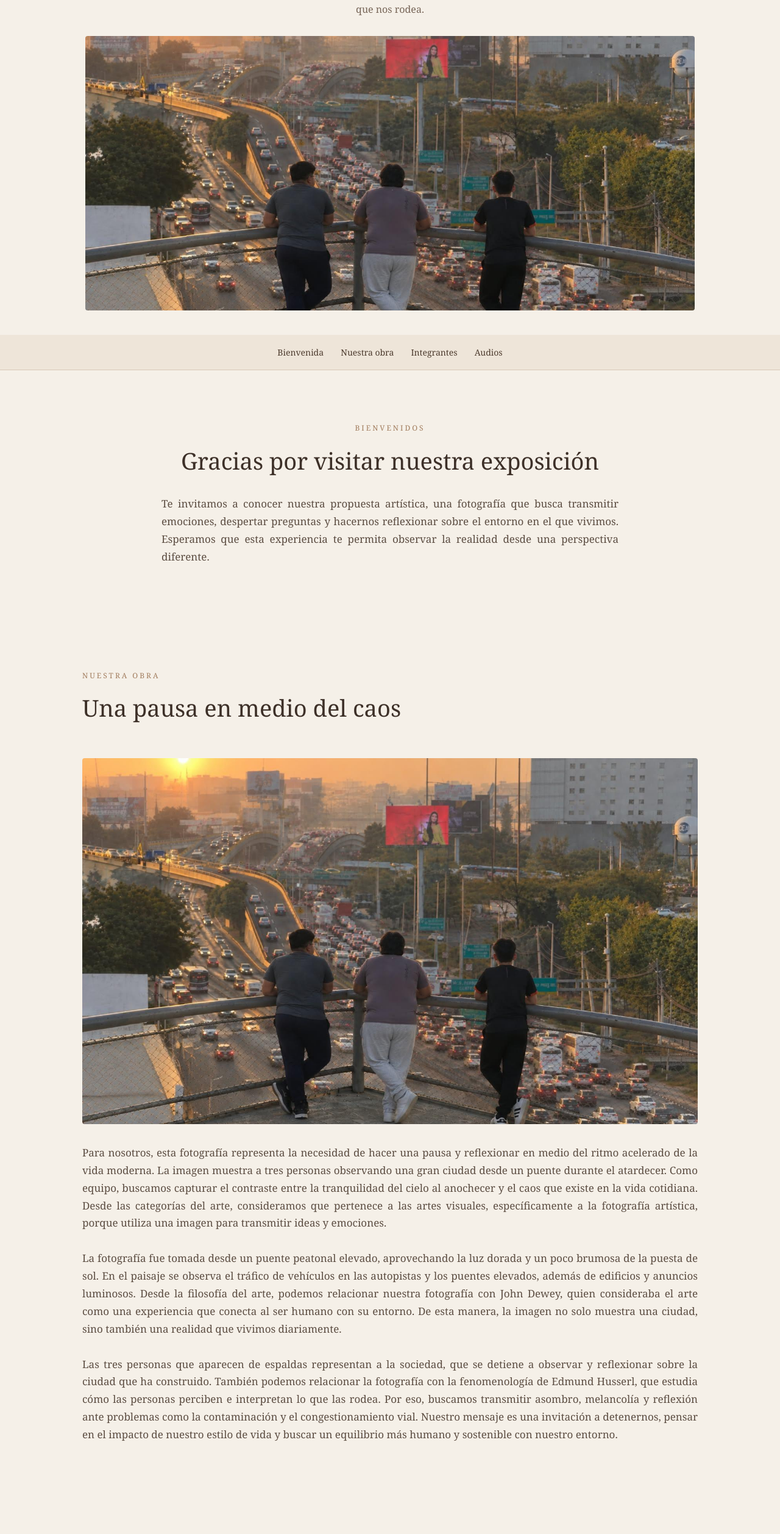
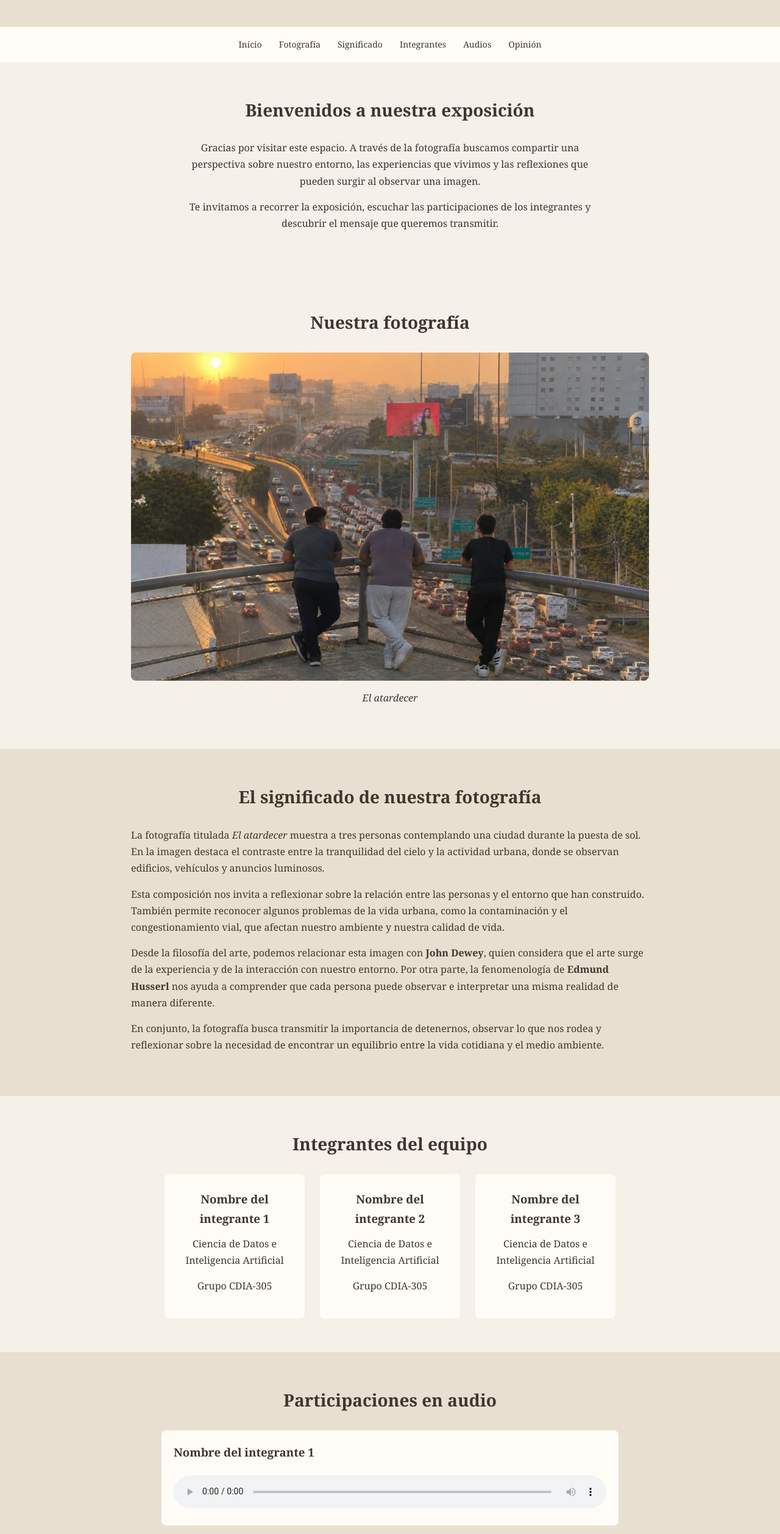
Before and after one commit to User12345-rgb/exposicion-atardecer, a plain HTML site: page index.html in a window 1280 px wide. Shown: the part 250-2765 px from the top of the page at 61% size. Drawn offline with Linux system fonts and the light colour scheme.

Commit message:
Revise index.html for new exhibition theme
Updated the title and content of the exhibition page, enhancing the overall design and structure.

```diff
--- a/index.html
+++ b/index.html
@@ -3,9 +3,17 @@
 <head>
 <meta charset="UTF-8">
 <meta name="viewport" content="width=device-width, initial-scale=1.0">
-    <title>Exposición Artística</title>
+<title>Más allá de una imagen</title>
 
 <style>
+:root {
+    --fondo: #F5F0E8;
+    --seccion: #E9DFD1;
+    --texto: #40352E;
+    --detalle: #846B58;
+    --blanco: #FFFCF7;
+}
+
 * {
     margin: 0;
     padding: 0;
@@ -17,185 +25,191 @@
 }
 
 body {
-            background: #f5f0e8;
-            color: #3d3028;
     font-family: Georgia, serif;
+    background-color: var(--fondo);
+    color: var(--texto);
     line-height: 1.7;
 }
 
 header {
-            min-height: 90vh;
-            display: flex;
-            flex-direction: column;
-            justify-content: center;
-            align-items: center;
     text-align: center;
-            padding: 40px 20px;
+    padding: 65px 20px;
+    background-color: var(--seccion);
 }
 
-        header .etiqueta {
+header .subtitulo {
     letter-spacing: 4px;
     font-size: 13px;
-            margin-bottom: 20px;
-            color: #96765e;
+    margin-bottom: 15px;
 }
 
 header h1 {
-            font-size: clamp(38px, 7vw, 75px);
-            font-weight: normal;
-            margin-bottom: 15px;
+    font-size: 42px;
+    margin-bottom: 12px;
 }
 
 header p {
-            max-width: 600px;
-            color: #766456;
-            margin-bottom: 30px;
-        }
-
-        .portada {
-            width: 90%;
-            max-width: 1000px;
-            height: 450px;
-            object-fit: cover;
-            border-radius: 4px;
+    font-size: 17px;
 }
 
 nav {
+    background-color: var(--blanco);
+    padding: 15px;
+    text-align: center;
     position: sticky;
     top: 0;
-            background: #eee5d9;
-            padding: 15px;
-            text-align: center;
     z-index: 10;
-            border-bottom: 1px solid #d8c9b8;
 }
 
 nav a {
-            color: #4c3a2d;
+    color: var(--texto);
     text-decoration: none;
     margin: 0 12px;
     font-size: 14px;
 }
 
 nav a:hover {
-            color: #a47750;
+    color: var(--detalle);
+    text-decoration: underline;
 }
 
 section {
-            padding: 85px 20px;
-            max-width: 1050px;
+    padding: 55px 20px;
+    max-width: 1000px;
     margin: auto;
 }
 
-        .subtitulo {
-            color: #a17c5d;
-            letter-spacing: 3px;
-            text-transform: uppercase;
-            font-size: 12px;
-            margin-bottom: 10px;
-        }
-
 h2 {
-            font-size: 38px;
-            font-weight: normal;
+    text-align: center;
+    font-size: 28px;
     margin-bottom: 25px;
 }
 
-        .texto {
-            font-size: 17px;
-            color: #5c4d42;
-            text-align: justify;
+h3 {
+    margin-bottom: 12px;
 }
 
-        .fotografia {
-            width: 100%;
-            max-height: 600px;
-            object-fit: cover;
-            margin: 25px 0;
-            border-radius: 4px;
+p {
+    margin-bottom: 15px;
 }
 
 .bienvenida {
     text-align: center;
     max-width: 750px;
+}
+
+.fotografia {
+    text-align: center;
+}
+
+.fotografia img {
+    width: 100%;
+    max-width: 850px;
+    border-radius: 8px;
+    display: block;
     margin: auto;
 }
 
-        .equipo {
-            display: grid;
-            grid-template-columns: repeat(3, 1fr);
-            gap: 20px;
-            margin-top: 35px;
+.pie-foto {
+    margin-top: 15px;
+    font-style: italic;
+}
+
+.significado {
+    background-color: var(--seccion);
+    max-width: 100%;
+}
+
+.significado-contenido {
+    max-width: 850px;
+    margin: auto;
+}
+
+.integrantes {
+    display: flex;
+    justify-content: center;
+    flex-wrap: wrap;
+    gap: 25px;
+    text-align: center;
 }
 
 .integrante {
-            background: #eee5d9;
-            padding: 30px 15px;
-            text-align: center;
-            border-radius: 4px;
-        }
-
-        .integrante h3 {
-            font-size: 19px;
-            font-weight: normal;
-            margin-bottom: 10px;
-        }
-
-        .integrante p {
-            font-size: 14px;
-            color: #766456;
+    background-color: var(--blanco);
+    padding: 25px;
+    border-radius: 8px;
+    width: 230px;
 }
 
 .audios {
-            display: grid;
-            gap: 20px;
-            margin-top: 30px;
+    background-color: var(--seccion);
+    max-width: 100%;
+}
+
+.audios-contenido {
+    max-width: 750px;
+    margin: auto;
 }
 
 .audio {
-            background: #eee5d9;
-            padding: 25px;
-            border-radius: 4px;
-        }
-
-        .audio h3 {
-            font-weight: normal;
-            margin-bottom: 15px;
+    background-color: var(--blanco);
+    padding: 20px;
+    margin: 15px 0;
+    border-radius: 8px;
 }
 
 audio {
     width: 100%;
+    margin-top: 10px;
+}
+
+.formulario {
+    text-align: center;
+    max-width: 750px;
+}
+
+.boton {
+    display: inline-block;
+    background-color: var(--detalle);
+    color: white;
+    padding: 13px 25px;
+    border-radius: 5px;
+    text-decoration: none;
+    margin-top: 15px;
+}
+
+.boton:hover {
+    background-color: var(--texto);
 }
 
 footer {
+    background-color: var(--texto);
+    color: white;
     text-align: center;
-            padding: 35px 20px;
-            background: #e9dfd2;
-            color: #766456;
-            font-size: 13px;
+    padding: 25px;
+    font-size: 14px;
 }
 
-        @media (max-width: 700px) {
-            .portada {
-                height: 280px;
+@media (max-width: 600px) {
+    header h1 {
+        font-size: 30px;
+    }
+
+    nav {
+        padding: 12px 5px;
     }
 
     nav a {
         display: inline-block;
-                margin: 5px 8px;
+        margin: 5px;
         font-size: 12px;
     }
 
-            .equipo {
-                grid-template-columns: 1fr;
+    section {
+        padding: 40px 18px;
     }
 
-            h2 {
-                font-size: 30px;
-            }
-
-            section {
-                padding: 60px 22px;
+    .integrante {
+        width: 100%;
     }
 }
 </style>
@@ -203,153 +217,122 @@
 
 <body>
 
-    <!-- PORTADA -->
 <header>
-        <div class="etiqueta">EXPOSICIÓN ARTÍSTICA</div>
+    <p class="subtitulo">EXPOSICIÓN ARTÍSTICA</p>
+    <h1>Más allá de una imagen</h1>
+    <p>Una mirada diferente a nuestro entorno</p>
+</header>
 
-        <h1>El atardecer</h1>
+<nav>
+    <a href="#inicio">Inicio</a>
+    <a href="#fotografia">Fotografía</a>
+    <a href="#significado">Significado</a>
+    <a href="#integrantes">Integrantes</a>
+    <a href="#audios">Audios</a>
+    <a href="#formulario">Opinión</a>
+</nav>
+
+<section id="inicio" class="bienvenida">
+    <h2>Bienvenidos a nuestra exposición</h2>
 
     <p>
-            Una mirada diferente a nuestro entorno,
-            nuestras experiencias y la realidad que nos rodea.
+        Gracias por visitar este espacio. A través de la fotografía
+        buscamos compartir una perspectiva sobre nuestro entorno,
+        las experiencias que vivimos y las reflexiones que pueden
+        surgir al observar una imagen.
     </p>
 
+    <p>
+        Te invitamos a recorrer la exposición, escuchar las
+        participaciones de los integrantes y descubrir el mensaje
+        que queremos transmitir.
+    </p>
+</section>
+
+<section id="fotografia" class="fotografia">
+    <h2>Nuestra fotografía</h2>
+
     <img src="imagenes/foto1.png"
-             alt="Fotografía principal de la exposición"
-             class="portada">
-    </header>
+         alt="Fotografía El atardecer">
 
-    <!-- MENÚ -->
-    <nav>
-        <a href="#bienvenida">Bienvenida</a>
-        <a href="#obra">Nuestra obra</a>
-        <a href="#equipo">Integrantes</a>
-        <a href="#audios">Audios</a>
-    </nav>
+    <p class="pie-foto">El atardecer</p>
+</section>
 
-    <!-- BIENVENIDA -->
-    <section id="bienvenida">
-        <div class="bienvenida">
-            <div class="subtitulo">BIENVENIDOS</div>
+<section id="significado" class="significado">
+    <div class="significado-contenido">
+        <h2>El significado de nuestra fotografía</h2>
 
-            <h2>Gracias por visitar nuestra exposición</h2>
+        <p>
+            La fotografía titulada <em>El atardecer</em> muestra
+            a tres personas contemplando una ciudad durante la
+            puesta de sol. En la imagen destaca el contraste
+            entre la tranquilidad del cielo y la actividad urbana,
+            donde se observan edificios, vehículos y anuncios
+            luminosos.
+        </p>
 
-            <p class="texto">
-                Te invitamos a conocer nuestra propuesta artística,
-                una fotografía que busca transmitir emociones,
-                despertar preguntas y hacernos reflexionar sobre
-                el entorno en el que vivimos.
-                Esperamos que esta experiencia te permita observar
-                la realidad desde una perspectiva diferente.
+        <p>
+            Esta composición nos invita a reflexionar sobre la
+            relación entre las personas y el entorno que han
+            construido. También permite reconocer algunos
+            problemas de la vida urbana, como la contaminación
+            y el congestionamiento vial, que afectan nuestro
+            ambiente y nuestra calidad de vida.
+        </p>
+
+        <p>
+            Desde la filosofía del arte, podemos relacionar
+            esta imagen con <strong>John Dewey</strong>, quien
+            considera que el arte surge de la experiencia y de
+            la interacción con nuestro entorno. Por otra parte,
+            la fenomenología de <strong>Edmund Husserl</strong>
+            nos ayuda a comprender que cada persona puede
+            observar e interpretar una misma realidad de
+            manera diferente.
+        </p>
+
+        <p>
+            En conjunto, la fotografía busca transmitir la
+            importancia de detenernos, observar lo que nos
+            rodea y reflexionar sobre la necesidad de encontrar
+            un equilibrio entre la vida cotidiana y el medio
+            ambiente.
         </p>
     </div>
 </section>
 
-    <!-- FOTOGRAFÍA Y SIGNIFICADO -->
-    <section id="obra">
-        <div class="subtitulo">NUESTRA OBRA</div>
-
-        <h2>Una pausa en medio del caos</h2>
-
-        <img src="imagenes/foto1.png"
-             alt="Tres personas observando la ciudad"
-             class="fotografia">
-
-        <div class="texto">
-
-            <p>
-                Para nosotros, esta fotografía representa la necesidad
-                de hacer una pausa y reflexionar en medio del ritmo
-                acelerado de la vida moderna. La imagen muestra a tres
-                personas observando una gran ciudad desde un puente
-                durante el atardecer. Como equipo, buscamos capturar
-                el contraste entre la tranquilidad del cielo al
-                anochecer y el caos que existe en la vida cotidiana.
-                Desde las categorías del arte, consideramos que
-                pertenece a las artes visuales, específicamente a la
-                fotografía artística, porque utiliza una imagen para
-                transmitir ideas y emociones.
-            </p>
-
-            <br>
-
-            <p>
-                La fotografía fue tomada desde un puente peatonal
-                elevado, aprovechando la luz dorada y un poco brumosa
-                de la puesta de sol. En el paisaje se observa el
-                tráfico de vehículos en las autopistas y los puentes
-                elevados, además de edificios y anuncios luminosos.
-                Desde la filosofía del arte, podemos relacionar
-                nuestra fotografía con John Dewey, quien consideraba
-                el arte como una experiencia que conecta al ser humano
-                con su entorno. De esta manera, la imagen no solo
-                muestra una ciudad, sino también una realidad que
-                vivimos diariamente.
-            </p>
-
-            <br>
-
-            <p>
-                Las tres personas que aparecen de espaldas representan
-                a la sociedad, que se detiene a observar y reflexionar
-                sobre la ciudad que ha construido. También podemos
-                relacionar la fotografía con la fenomenología de
-                Edmund Husserl, que estudia cómo las personas perciben
-                e interpretan lo que las rodea. Por eso, buscamos
-                transmitir asombro, melancolía y reflexión ante
-                problemas como la contaminación y el congestionamiento
-                vial. Nuestro mensaje es una invitación a detenernos,
-                pensar en el impacto de nuestro estilo de vida y buscar
-                un equilibrio más humano y sostenible con nuestro entorno.
-            </p>
-
-        </div>
-    </section>
-
-    <!-- INTEGRANTES -->
-    <section id="equipo">
-        <div class="subtitulo">QUIÉNES SOMOS</div>
-
+<section id="integrantes">
     <h2>Integrantes del equipo</h2>
 
-        <div class="equipo">
+    <div class="integrantes">
 
         <div class="integrante">
-                <h3>Scott De Los Rios Salinas</h3>
+            <h3>Nombre del integrante 1</h3>
             <p>Ciencia de Datos e Inteligencia Artificial</p>
-                <p>Grupo: CDIA-305</p>
+            <p>Grupo CDIA-305</p>
         </div>
 
         <div class="integrante">
-                <h3>José Emiliano Gómez Ramírez</h3>
+            <h3>Nombre del integrante 2</h3>
             <p>Ciencia de Datos e Inteligencia Artificial</p>
-                <p>Grupo: CDIA-305</p>
+            <p>Grupo CDIA-305</p>
         </div>
 
         <div class="integrante">
-                <h3>Iker Daniel Huerta Hernández</h3>
+            <h3>Nombre del integrante 3</h3>
             <p>Ciencia de Datos e Inteligencia Artificial</p>
-                <p>Grupo: CDIA-305</p>
+            <p>Grupo CDIA-305</p>
         </div>
 
     </div>
 </section>
 
-    <!-- AUDIOS -->
-    <section id="audios">
-        <div class="subtitulo">VOCES DE LA EXPOSICIÓN</div>
-
-        <h2>Escucha nuestras participaciones</h2>
-
-        <p class="texto">
-            Cada integrante comparte su participación y su
-            perspectiva sobre la exposición.
-        </p>
-
-        <div class="audios">
+<section id="audios" class="audios">
+    <div class="audios-contenido">
+        <h2>Participaciones en audio</h2>
 
         <div class="audio">
-                <h3>Audio 1 — Scott De Los Rios Salinas</h3>
+            <h3>Nombre del integrante 1</h3>
             <audio controls>
                 <source src="audios/audio1.mp3" type="audio/mpeg">
                 Tu navegador no puede reproducir este audio.
@@ -357,7 +340,7 @@
         </div>
 
         <div class="audio">
-                <h3>Audio 2 — José Emiliano Gómez Ramírez</h3>
+            <h3>Nombre del integrante 2</h3>
             <audio controls>
                 <source src="audios/audio2.mp3" type="audio/mpeg">
                 Tu navegador no puede reproducir este audio.
@@ -365,21 +348,36 @@
         </div>
 
         <div class="audio">
-                <h3>Audio 3 — Iker Daniel Huerta Hernández</h3>
+            <h3>Nombre del integrante 3</h3>
             <audio controls>
                 <source src="audios/audio3.mp3" type="audio/mpeg">
                 Tu navegador no puede reproducir este audio.
             </audio>
         </div>
-
     </div>
 </section>
 
-    <!-- PIE DE PÁGINA -->
+<section id="formulario" class="formulario">
+    <h2>Comparte tu opinión</h2>
+
+    <p>
+        Nos interesa conocer tu experiencia al visitar
+        nuestra exposición. Te invitamos a responder
+        el siguiente formulario y compartir tu opinión
+        sobre la fotografía y el mensaje que transmite.
+    </p>
+
+    <a class="boton"
+       href="PEGA_AQUI_EL_ENLACE_DE_TU_FORMS"
+       target="_blank"
+       rel="noopener noreferrer">
+       Responder formulario
+    </a>
+</section>
+
 <footer>
-        Exposición artística · CDIA-305
-        <br>
-        Gracias por tomarte el tiempo de observar nuestra obra.
+    <p>Gracias por visitar nuestra exposición.</p>
+    <p>CONALEP · CDIA-305</p>
 </footer>
 
 </body>
```
Lines whose indentation alone changed are shown as unchanged.
